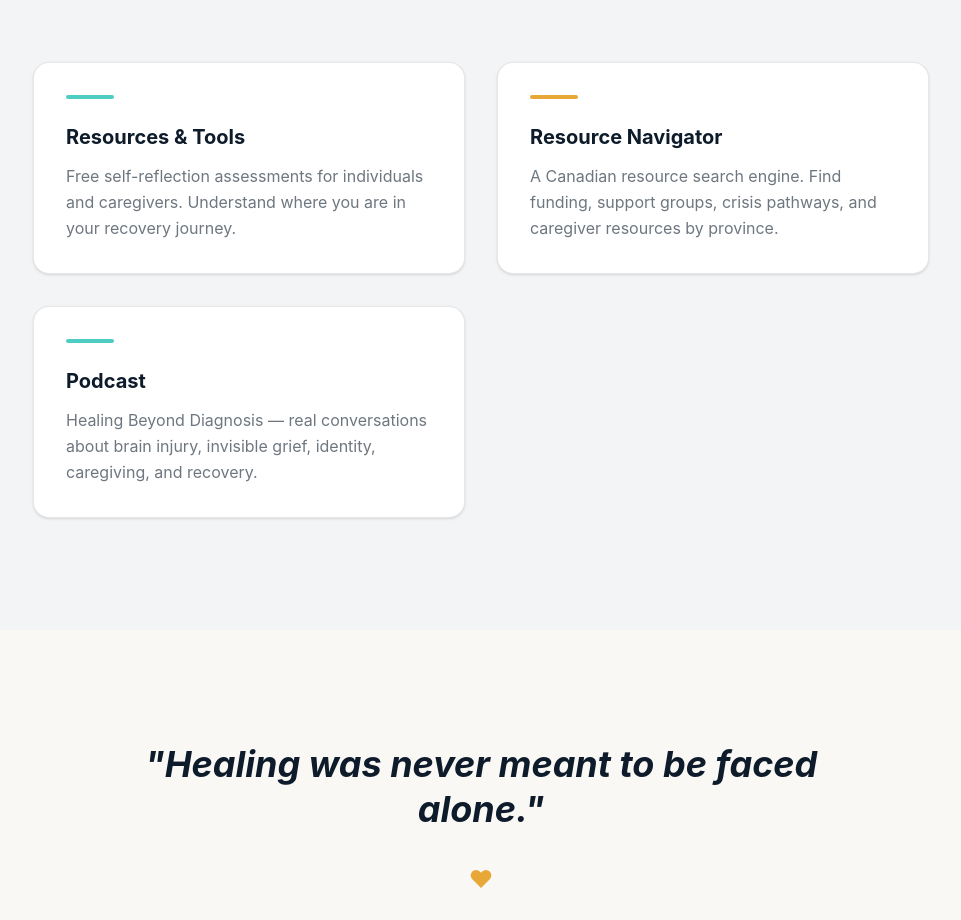
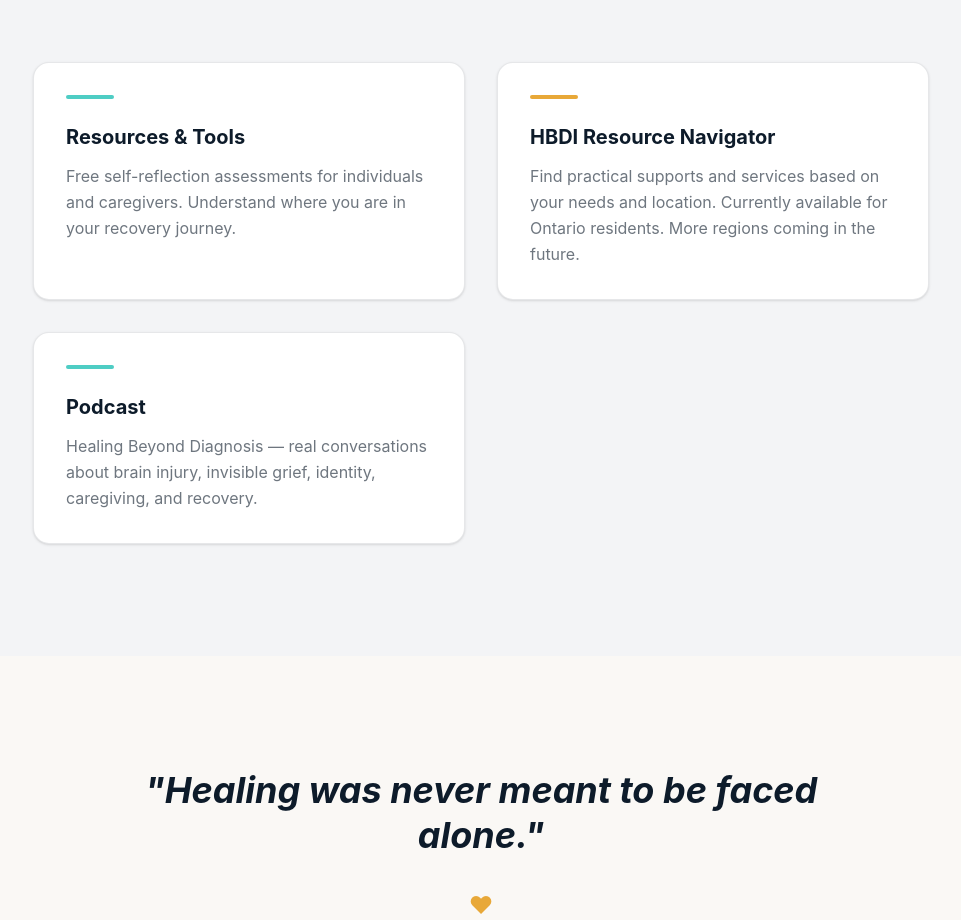
Before and after one commit to healingbeyond/hbd-website, a React (Vite) app: page / in a window 1280 px wide. Shown: the part 4360-5280 px from the top of the page, without its empty margins (159-1120 px from the left). Built offline with nearby package versions, Linux system fonts and the light colour scheme; no server answers.

Commit message:
Clarify Ontario availability for Resource Navigator

```diff
--- a/src/pages/HomePage.tsx
+++ b/src/pages/HomePage.tsx
@@ -235,9 +235,9 @@ function FeaturesPreviewSection() {
       color: "teal",
     },
     {
-      title: "Resource Navigator",
-      description: "A Canadian resource search engine. Find funding, support groups, crisis pathways, and caregiver resources by province.",
-      link: "/resources/resource-navigator",
+      title: "HBDI Resource Navigator",
+      description: "Find practical supports and services based on your needs and location. Currently available for Ontario residents. More regions coming in the future.",
+      link: "https://resources.healingbeyonddiagnosis.ca",
       color: "orange",
     },
     {
```
